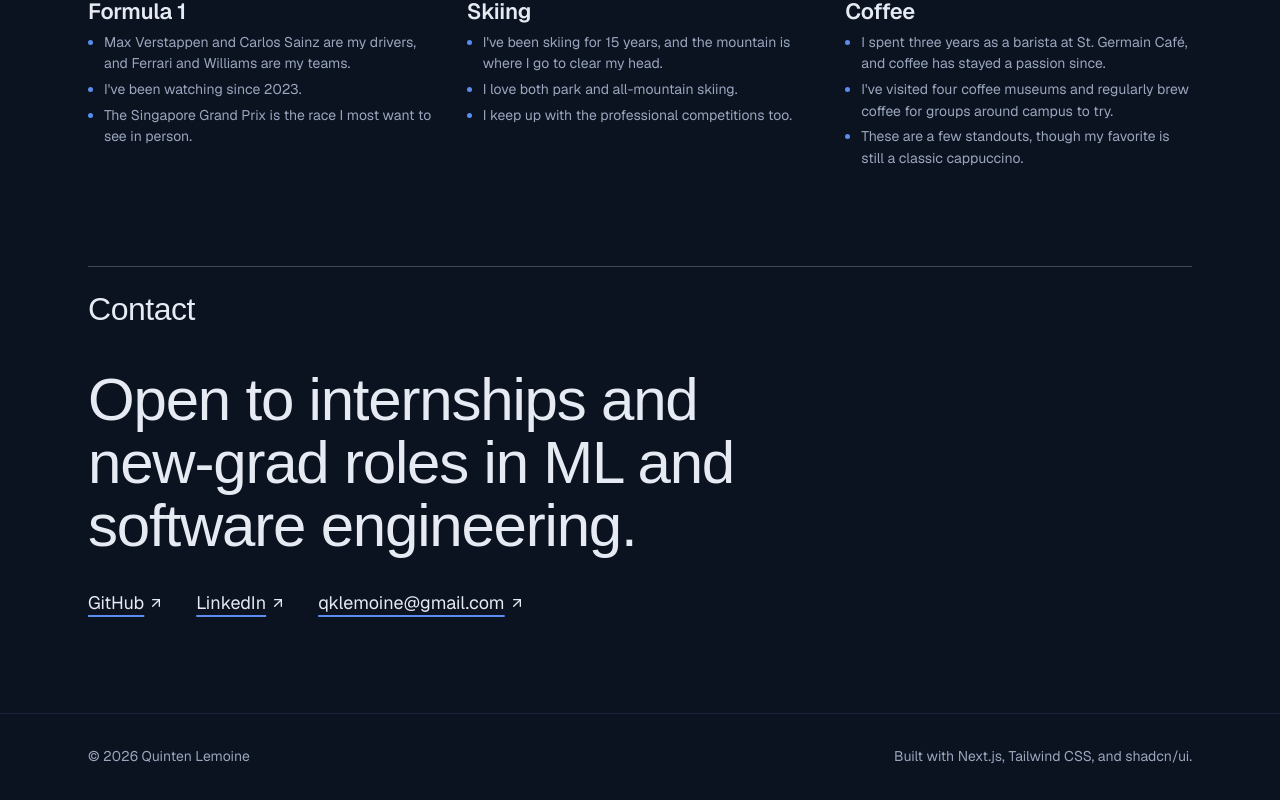
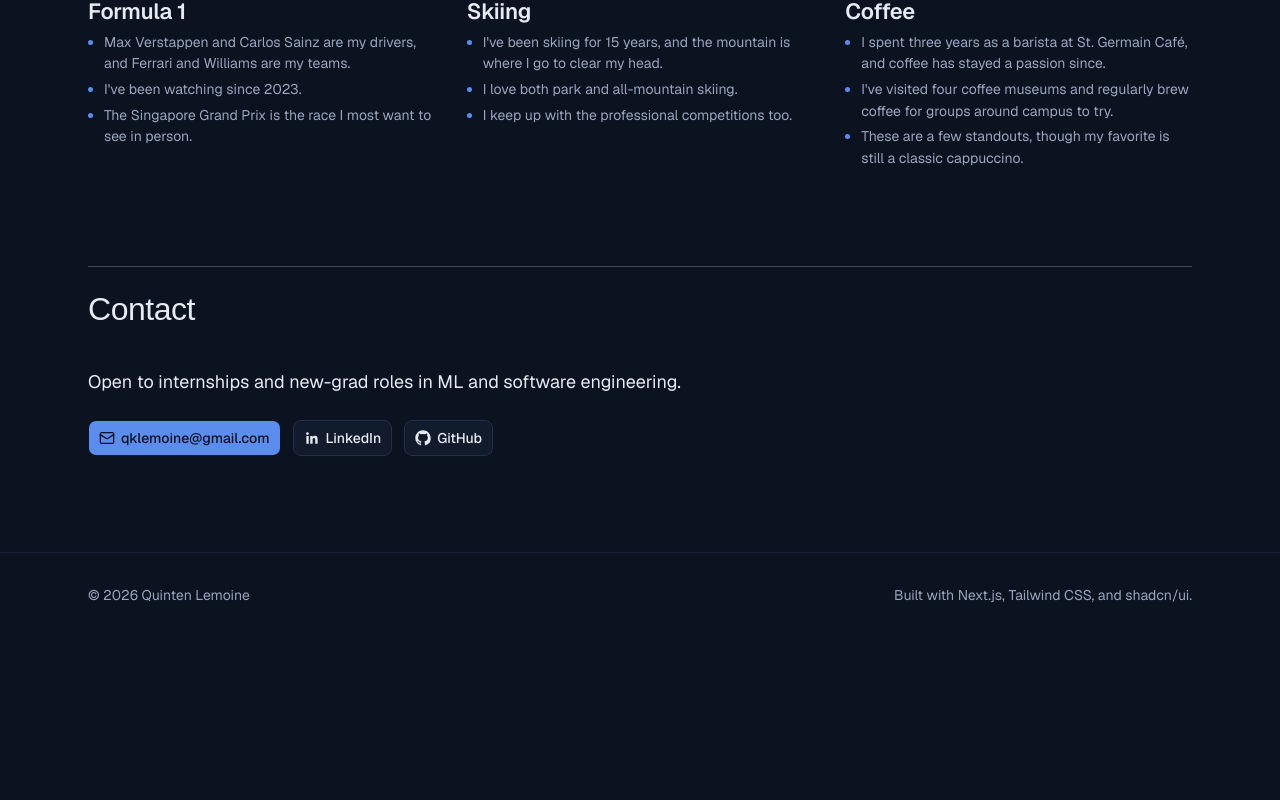
Before and after one commit to QKLemoine/website, a Next.js app: page / in a window 1280 px wide. Shown: the part 6564-7364 px from the top of the page. After the commit the page ends 7203 px from the top, so only its background shows below. Built offline with nearby package versions, Linux system fonts and the light colour scheme; a web font is replaced by a local one; what world-atlas would draw is missing.

Commit message:
Design refresh 9/9: a calmer Contact section
Contact now matches the other sections: the availability line as lead
text and three buttons, with email as the one primary action. The
oversized closing headline is gone.

```diff
--- a/src/components/home/sections.tsx
+++ b/src/components/home/sections.tsx
@@ -1,7 +1,8 @@
 import { ArrowUpRight, ChevronDown } from "lucide-react";
 import type { ReactNode } from "react";
 
-import { Reveal } from "@/components/motion/reveal"
+import { Reveal } from "@/components/motion/reveal";
+import { Button } from "@/components/ui/button";
 import { OffTheClock } from "@/components/off-the-clock/off-the-clock";
 import {
   about,
@@ -279,21 +280,26 @@ export function HomeSections() {
       </Section>
 
       <Section id="contact" label="Contact">
-        <p className="max-w-[22ch] font-serif type-display text-balance">
-          {profile.availability}
-        </p>
-        <ul className="mt-8 flex flex-wrap gap-x-8 gap-y-2 type-lead">
-          {socials.map(({ label, href }) => (
+        <p className="max-w-measure type-lead">{profile.availability}</p>
+        {/* Email is the one primary action; the profiles are secondary. */}
+        <ul className="mt-6 flex flex-wrap gap-3">
+          {[...socials].reverse().map(({ label, href, icon: Icon }) => (
             <li key={label}>
-              <a
-                href={href}
-                target={href.startsWith("mailto:") ? undefined : "_blank"}
-                rel="noreferrer"
-                className="inline-flex items-center gap-1 underline decoration-primary decoration-2 underline-offset-[6px] outline-none hover:text-primary focus-visible:text-primary"
+              <Button
+                size="lg"
+                variant={label === "Email" ? "default" : "outline"}
+                nativeButton={false}
+                render={
+                  <a
+                    href={href}
+                    target={href.startsWith("mailto:") ? undefined : "_blank"}
+                    rel="noreferrer"
+                  />
+                }
               >
+                <Icon aria-hidden className="size-4" />
                 {label === "Email" ? profile.email : label}
-                <ArrowUpRight aria-hidden className="size-4" />
-              </a>
+              </Button>
             </li>
           ))}
         </ul>
```
